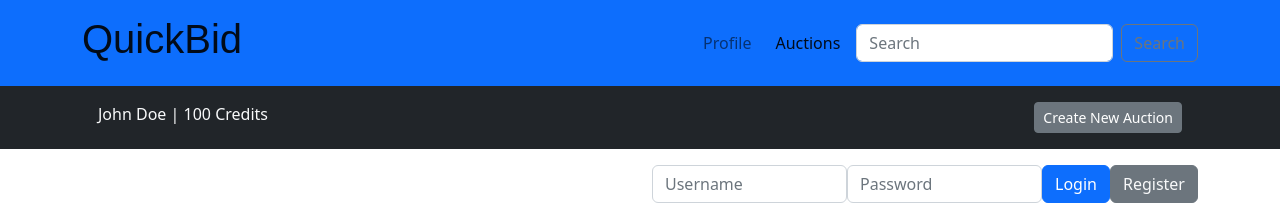
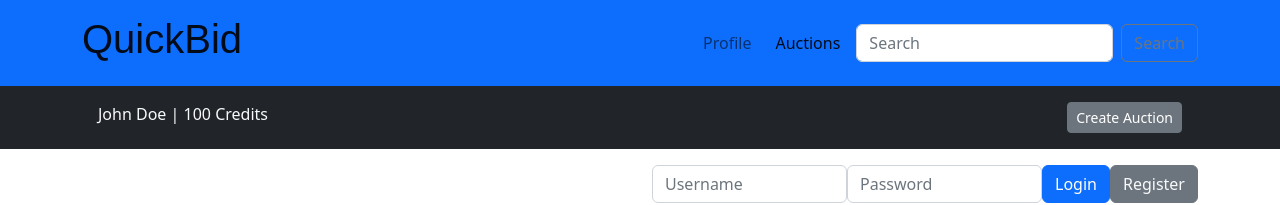
Before and after one commit to Christelmarita/QuickBid, a website with bundled scripts: page index.html in a window 1280 px wide. Shown: the top 205 px of the page. Built offline with nearby package versions, Linux system fonts and the light colour scheme; no server answers.

Commit message:
trying to add changes

```diff
--- a/index.html
+++ b/index.html
@@ -73,7 +73,7 @@
             <span id="userCredits">100 Credits</span>
           </div>
           <button id="createAuctionBtn" class="btn btn-sm btn-secondary ms-2">
-            Create New Auction
+            Create Auction
           </button>
         </div>
       </div>
```
